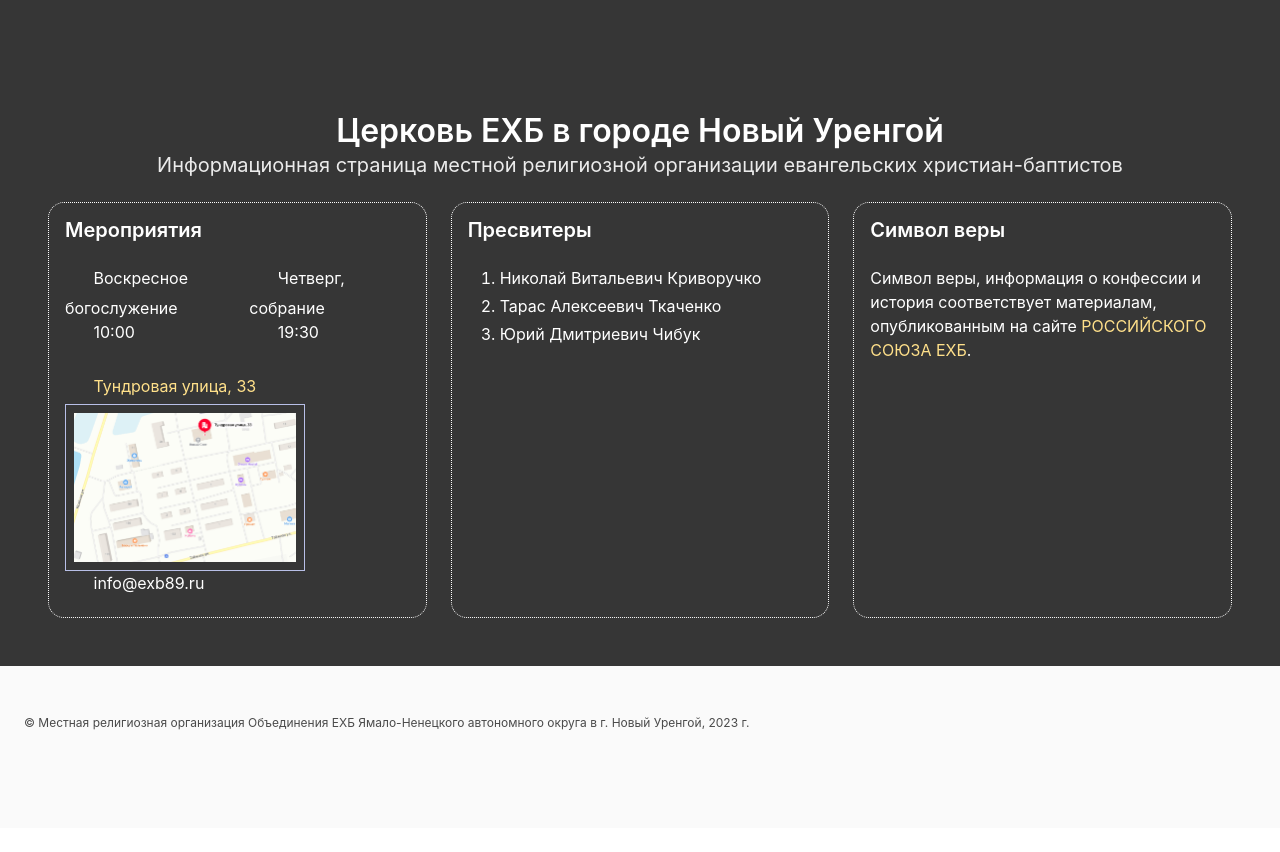
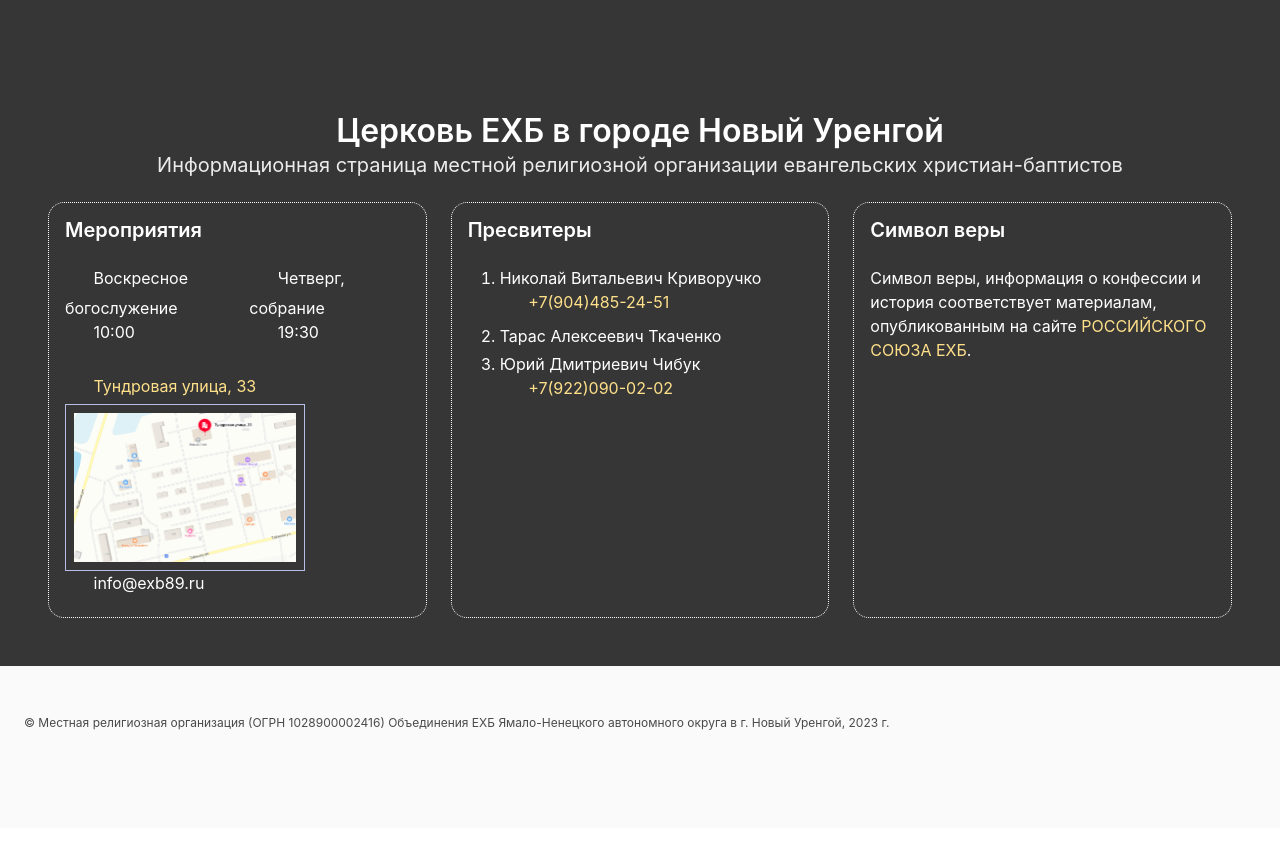
Before and after one commit to chibuk/exb89.ru, a Django app: page / in a window 1280 px wide. Run offline with Django 4.2, Linux system fonts and the light colour scheme.

Commit message:
Добавлены номера телефонов и ОГРН

```diff
--- a/index/templates/index.html
+++ b/index/templates/index.html
@@ -97,10 +97,32 @@
                         <div class="tile is-child">
                             <h4 class="title">Пресвитеры</h4>
                             <ol>
-                                <li>Николай Витальевич Криворучко</li>
+                                <li>
+                                  <span>Николай Витальевич Криворучко</span>
+                                  <p>
+                                    <a class="has-text-warning" href="tel:+7(904)485-24-51">
+                                        <span class="icon"><i class="fa-light fa-phone"></i></i></span>
+                                        <span>+7(904)485-24-51</span>
+                                    </a>
+                                  </p>
+                                </li>
                                 <li>Тарас Алексеевич Ткаченко</li>
-                                <li>Юрий Дмитриевич Чибук</li>
+                                <li>
+                                  <span>Юрий Дмитриевич Чибук</span>
+                                  <p>
+                                      <a class="has-text-warning" href="tel:+7(922)090-02-02">
+                                          <span class="icon"><i class="fa-light fa-phone"></i></span>
+                                          <span>+7(922)090-02-02</span>
+                                      </a>
+                                  </p>
+                                </li>
                             </ol>
+
+<!--                            <ol>-->
+<!--                                <li>Николай Витальевич Криворучко</li>-->
+<!--                                <li>Тарас Алексеевич Ткаченко</li>-->
+<!--                                <li>Юрий Дмитриевич Чибук</li>-->
+<!--                            </ol>-->
                         </div>
                       </div>
                       <div class="tile is-parent">
@@ -116,7 +138,7 @@
             </div>
         </div>
     </section>
-    <p class="footer content is-small">&copy; Местная религиозная организация Объединения ЕХБ Ямало-Ненецкого автономного округа в г. Новый Уренгой, 2023 г.  </p>
+    <p class="footer content is-small">&copy; Местная религиозная организация (ОГРН 1028900002416) Объединения ЕХБ Ямало-Ненецкого автономного округа в г. Новый Уренгой, 2023 г.  </p>
   <script>
   document.addEventListener('DOMContentLoaded', () => {
   // Functions to open and close a modal
```
